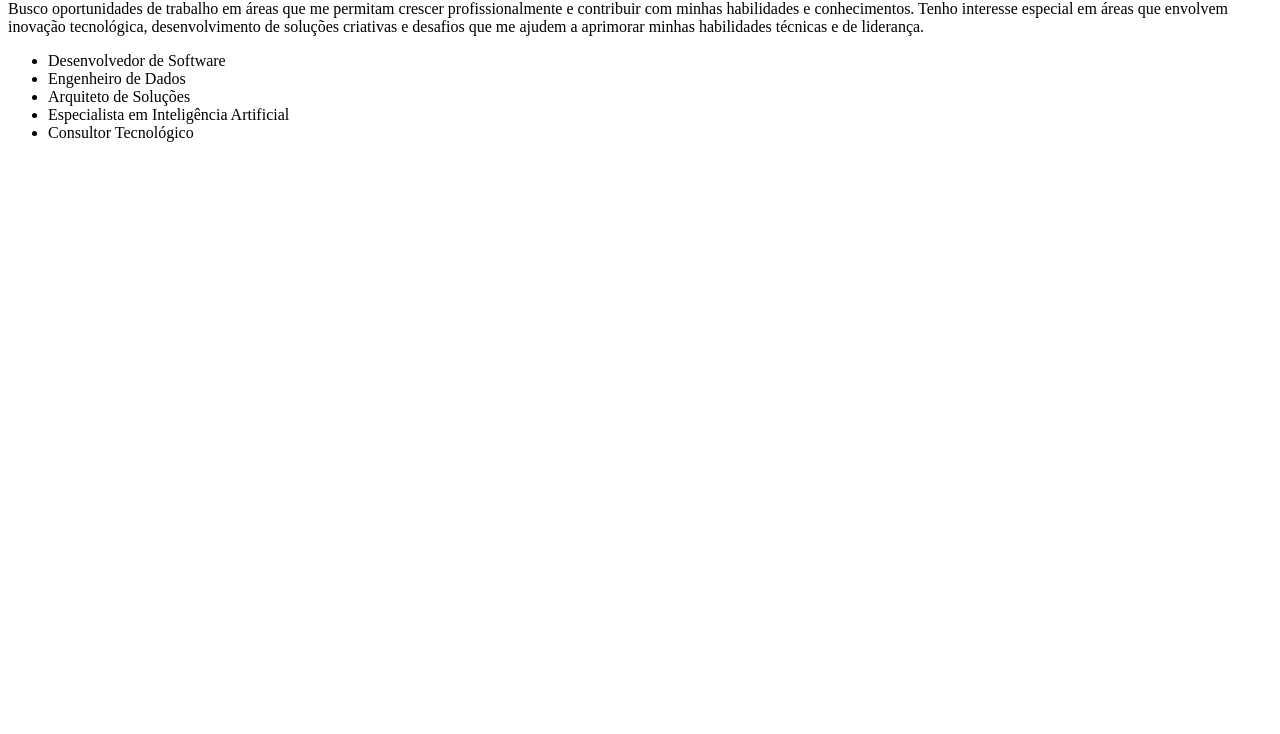
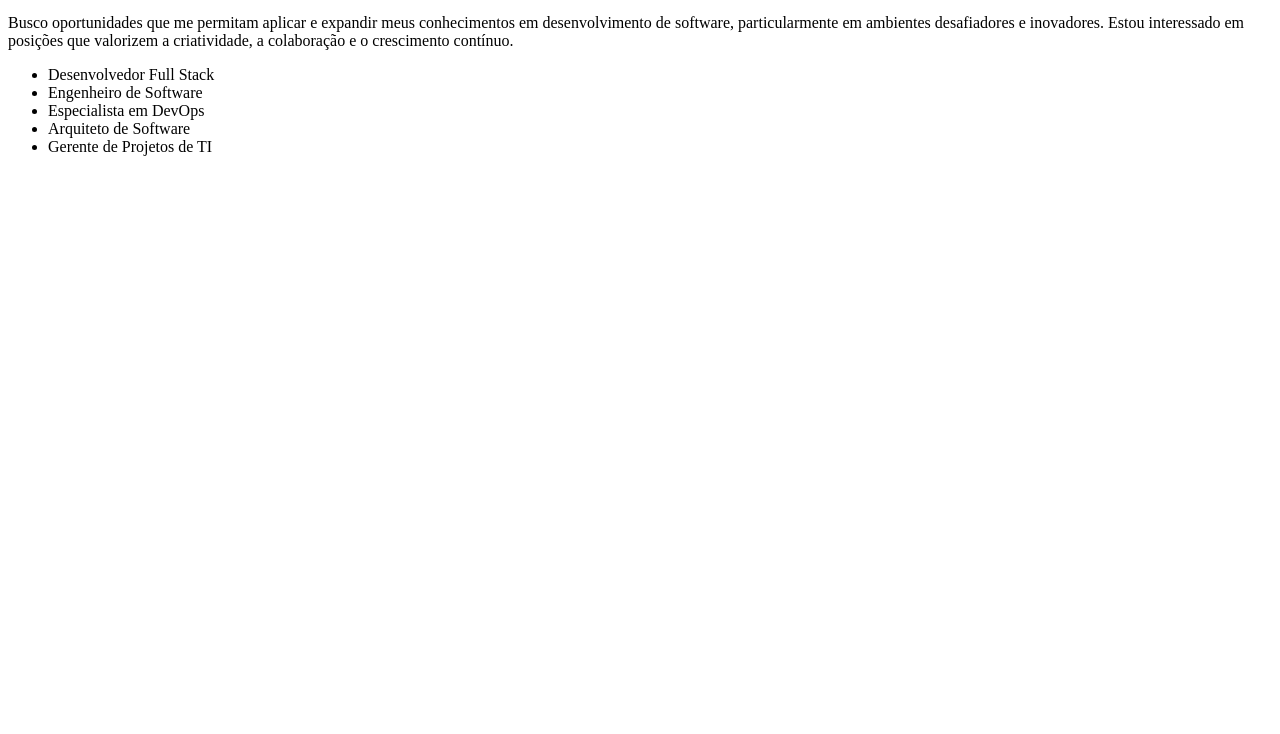
Before and after one commit to Luh234/Projeto05, a plain HTML site: page aspiracoes.html in a window 1280 px wide. Shown: the part 66-800 px from the top of the page. Drawn offline with Linux system fonts and the light colour scheme.

Commit message:
Add - Nome

```diff
--- a/aspiracoes.html
+++ b/aspiracoes.html
@@ -1,9 +1,18 @@
-<h1>Aspirações</h1>
-<p>Busco oportunidades de trabalho em áreas que me permitam crescer profissionalmente e contribuir com minhas habilidades e conhecimentos. Tenho interesse especial em áreas que envolvem inovação tecnológica, desenvolvimento de soluções criativas e desafios que me ajudem a aprimorar minhas habilidades técnicas e de liderança. </p>
-<ul>
-    <li>Desenvolvedor de Software</li>
-    <li>Engenheiro de Dados</li>
-    <li>Arquiteto de Soluções</li>
-    <li>Especialista em Inteligência Artificial</li>
-    <li>Consultor Tecnológico</li>
-</ul>
+<!DOCTYPE html>
+<html lang="pt-BR">
+<head>
+    <meta charset="UTF-8">
+    <title>Aspirações</title>
+</head>
+<body>
+    <h1>Aspirações</h1>
+    <p>Busco oportunidades que me permitam aplicar e expandir meus conhecimentos em desenvolvimento de software, particularmente em ambientes desafiadores e inovadores. Estou interessado em posições que valorizem a criatividade, a colaboração e o crescimento contínuo.</p>
+    <ul>
+        <li>Desenvolvedor Full Stack</li>
+        <li>Engenheiro de Software</li>
+        <li>Especialista em DevOps</li>
+        <li>Arquiteto de Software</li>
+        <li>Gerente de Projetos de TI</li>
+    </ul>
+</body>
+</html>
```
Also changed, not shown: experiencias.html (+17 -8 lines).
